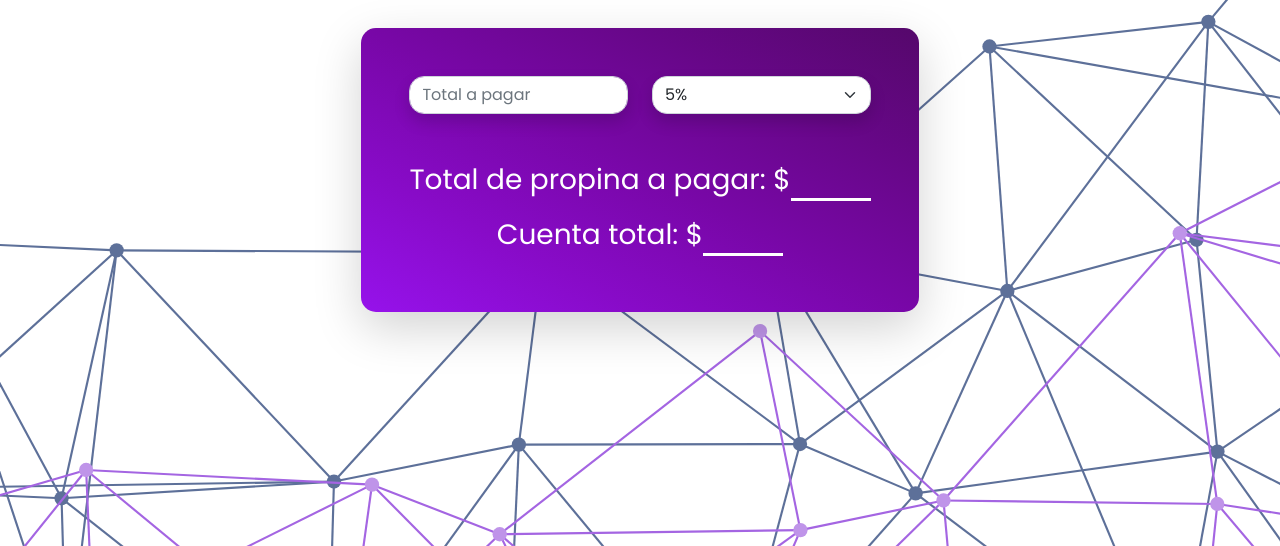
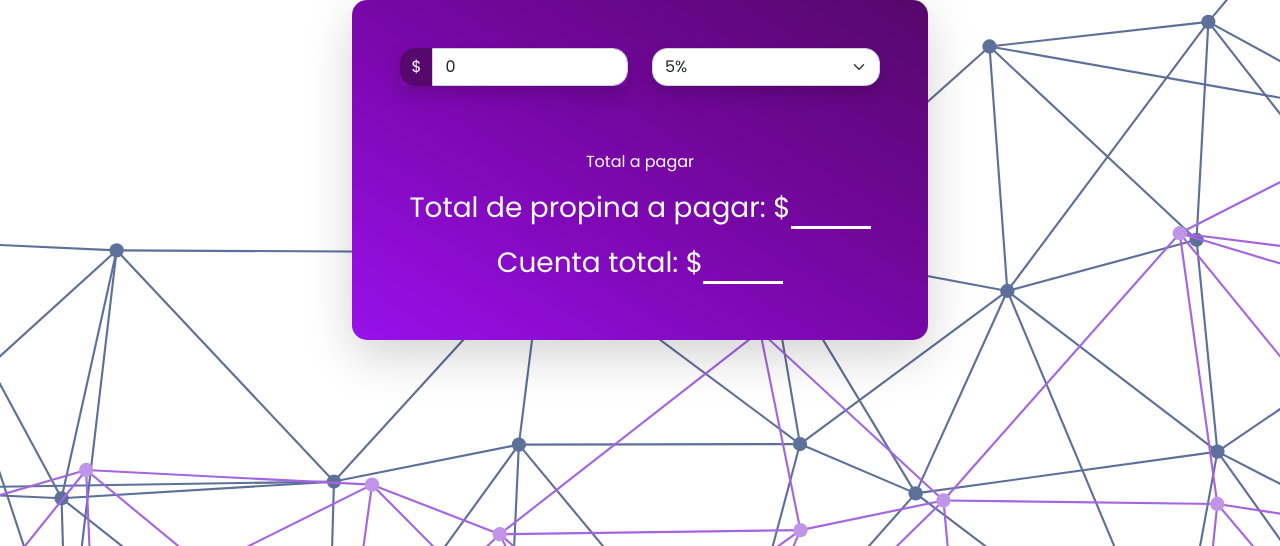
Before and after one commit to Beck2301/calcular-propina, a plain HTML site: page index.html in a window 1280 px wide. Shown: the part 254-800 px from the top of the page. Drawn offline with nearby package versions, Linux system fonts and the light colour scheme.

Commit message:
Add files via upload

```diff
--- a/index.html
+++ b/index.html
@@ -13,7 +13,7 @@
   <!-- jQuery library -->
   <script src="https://ajax.googleapis.com/ajax/libs/jquery/3.5.1/jquery.min.js"></script>
 
-  <title>Hello, world!</title>
+  <title>Calculadora de propina</title>
 </head>
 
 <body>
@@ -25,8 +25,15 @@
       <div class=" container p-5  formstyle bgform shadow-lg p-3 mb-5 bg-body  bg-body ">
         <div class="row" style="justify-content: center !important;">
           <div class="col-6">
-            <input class="form-control formstyle shadow   bg-body" type="text" placeholder="Total a pagar"
-              aria-label="default input example" id="dato">
+
+            <div class="input-group mb-3 shadow">
+              <span class="input-group-text formstyle " style="  border-top-right-radius: 0px !important;
+              border-bottom-right-radius: 0px !important; background-color: #57086e; border-style: none; color: white; ">$</span>
+              <input type="text" class="form-control formstyle"  id="dato"  value="0" style="    border-top-left-radius: 0px !important;
+              border-bottom-left-radius: 0px !important;">
+
+            </div>
+
           </div>
 
           <div class="col-6">
@@ -41,6 +48,7 @@
         </div>
 
         <div class="text-center text-white mt-5">
+          <p>Total a pagar</p>
           <h3 class="mt-3 text-center">Total de propina a pagar: $<input type="text" id="resultado"  class="textotal text-center" disabled readonly></h3>
           <h3 class="mt-3 text-center">Cuenta total: $<input type="text"  class="textotal text-center" id="totalcuenta"  disabled readonly></h3>
         </div>
```
